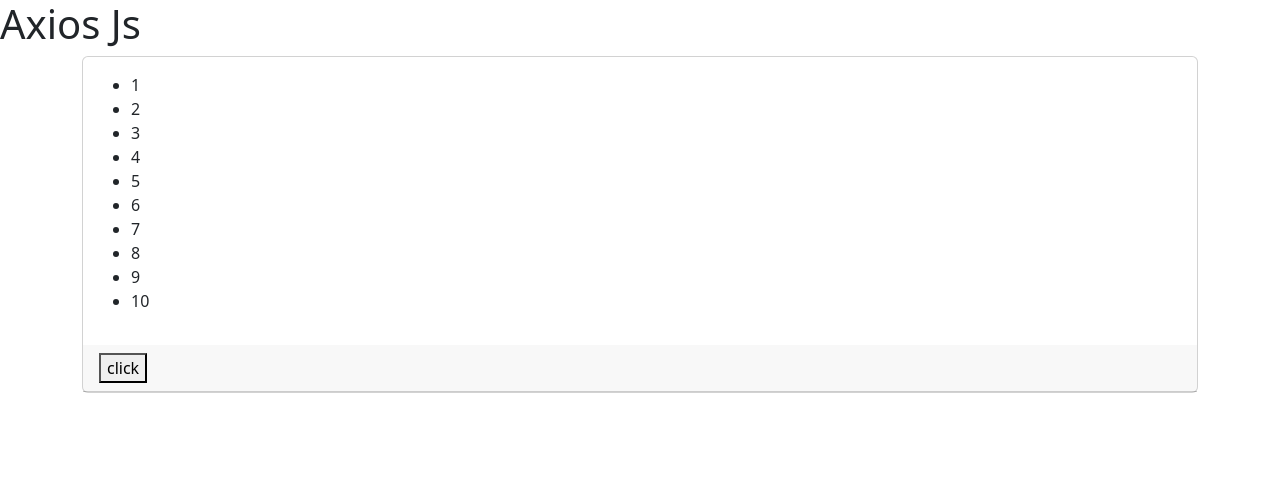
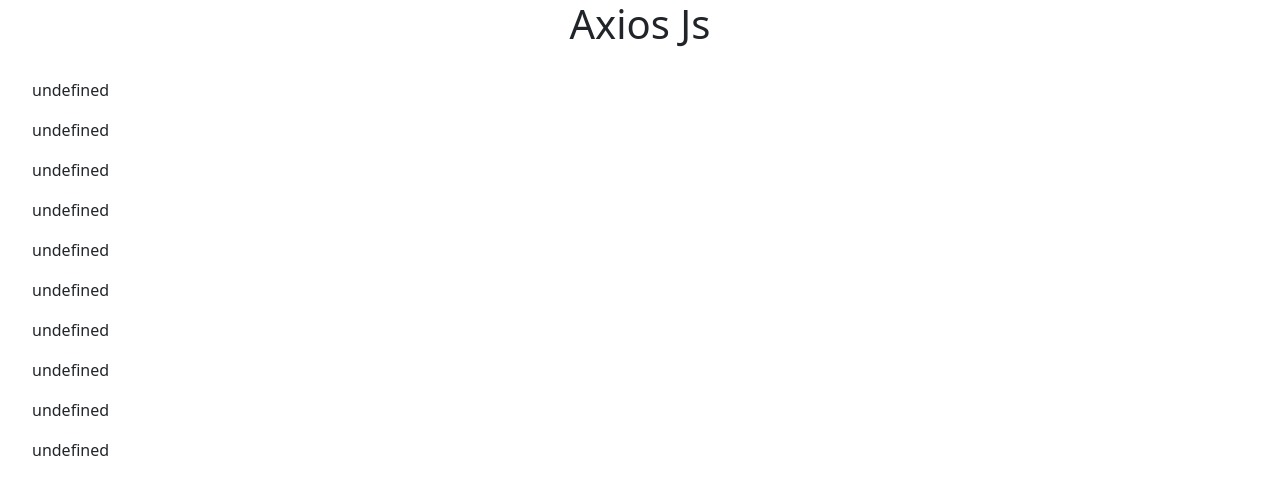
Before and after one commit to LucaIapadre98/js-email-list, a plain HTML site: page index.html in a window 1280 px wide. Drawn offline with nearby package versions, Linux system fonts and the light colour scheme; no server answers.

Commit message:
impostato il collegamento

```diff
--- a/index.html
+++ b/index.html
@@ -27,26 +27,21 @@
     <script src="./js/main.js" defer></script>
 </head>
 <body>
-    <h1>Axios Js</h1>
-    <div class="container">
-        <div class="card">
-            <div class="card-body">
-                <ul>
-                    <li class="list-mail">1</li>
-                    <li class="list-mail">2</li>
-                    <li class="list-mail">3</li>
-                    <li class="list-mail">4</li>
-                    <li class="list-mail">5</li>
-                    <li class="list-mail">6</li>
-                    <li class="list-mail">7</li>
-                    <li class="list-mail">8</li>
-                    <li class="list-mail">9</li>
-                    <li class="list-mail">10</li>
-                </ul>
-            </div>
-            <div class="card-header">
-                <button class="btn-header btn-primary">click</button>
-            </div>
+    <h1 class="title d-flex justify-content-center" style="height: 70px;">Axios Js</h1>
+    <div class="container-card">
+        <div class="card-list">
+            <ul class="list">
+                <div class="li"></div>
+                <div class="li"></div>
+                <div class="li"></div>
+                <div class="li"></div>
+                <div class="li"></div>
+                <div class="li"></div>
+                <div class="li"></div>
+                <div class="li"></div>
+                <div class="li"></div>
+                <div class="li"></div>
+            </ul>
         </div>
     </div>
 </body>
--- a/js/main.js
+++ b/js/main.js
@@ -13,3 +13,20 @@ axios.get(emailUrl)
             console.log(emailArray);
           }
     });
+
+
+
+
+const containerCard = document.querySelector(".container-card");
+let cardHTML = ``;
+
+for (let i = 0; i < 10; i++){
+        cardHTML +=`
+                <div class="card-list">
+                    <ul class="list">
+                        <div class="li">${emailArray.emailRandom}</div>
+                    </ul>
+                </div>
+        `
+}
+containerCard.innerHTML = cardHTML;
```
